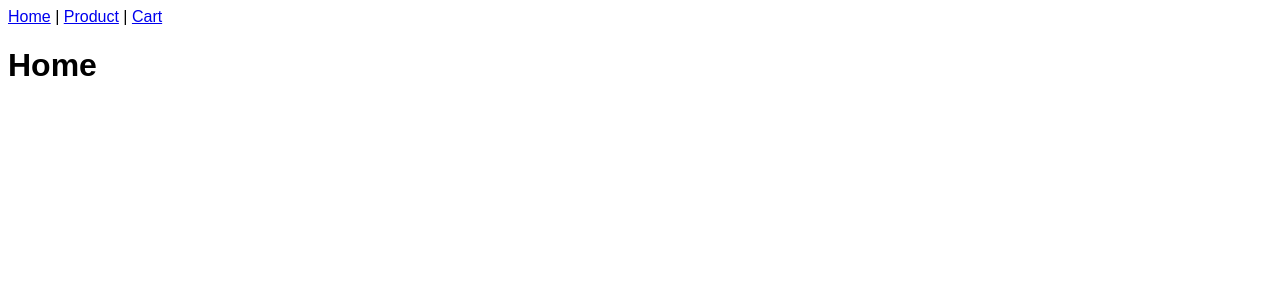
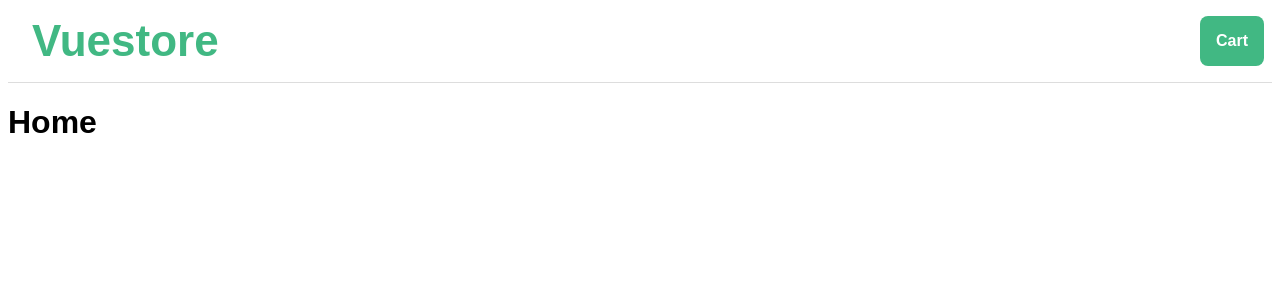
Before and after one commit to lunadiotic/vuecom-client, a Vue app: page / in a window 1280 px wide. Shown: the top 300 px of the page. Built offline with nearby package versions, Linux system fonts and the light colour scheme.

Commit message:
styling navbar

```diff
--- a/src/App.vue
+++ b/src/App.vue
@@ -1,13 +1,19 @@
 <template>
   <div id="app">
-    <div id="nav">
-      <router-link to="/">Home</router-link> |
-      <router-link :to="{ name: 'Product' }">Product</router-link> |
-      <router-link :to="{ name: 'Cart' }">Cart</router-link>
-    </div>
+    <Navbar />
     <router-view/>
   </div>
 </template>
+
+<script>
+import Navbar from './components/Navbar'
+export default {
+  name: 'app',
+  components: {
+    Navbar
+  }
+}
+</script>
 
 <style>
   * {
--- a/src/components/HelloWorld.vue
+++ /dev/null
@@ -1,58 +0,0 @@
-<template>
-  <div class="hello">
-    <h1>{{ msg }}</h1>
-    <p>
-      For a guide and recipes on how to configure / customize this project,<br>
-      check out the
-      <a href="https://cli.vuejs.org" target="_blank" rel="noopener">vue-cli documentation</a>.
-    </p>
-    <h3>Installed CLI Plugins</h3>
-    <ul>
-      <li><a href="https://github.com/vuejs/vue-cli/tree/dev/packages/%40vue/cli-plugin-babel" target="_blank" rel="noopener">babel</a></li>
-      <li><a href="https://github.com/vuejs/vue-cli/tree/dev/packages/%40vue/cli-plugin-eslint" target="_blank" rel="noopener">eslint</a></li>
-    </ul>
-    <h3>Essential Links</h3>
-    <ul>
-      <li><a href="https://vuejs.org" target="_blank" rel="noopener">Core Docs</a></li>
-      <li><a href="https://forum.vuejs.org" target="_blank" rel="noopener">Forum</a></li>
-      <li><a href="https://chat.vuejs.org" target="_blank" rel="noopener">Community Chat</a></li>
-      <li><a href="https://twitter.com/vuejs" target="_blank" rel="noopener">Twitter</a></li>
-      <li><a href="https://news.vuejs.org" target="_blank" rel="noopener">News</a></li>
-    </ul>
-    <h3>Ecosystem</h3>
-    <ul>
-      <li><a href="https://router.vuejs.org" target="_blank" rel="noopener">vue-router</a></li>
-      <li><a href="https://vuex.vuejs.org" target="_blank" rel="noopener">vuex</a></li>
-      <li><a href="https://github.com/vuejs/vue-devtools#vue-devtools" target="_blank" rel="noopener">vue-devtools</a></li>
-      <li><a href="https://vue-loader.vuejs.org" target="_blank" rel="noopener">vue-loader</a></li>
-      <li><a href="https://github.com/vuejs/awesome-vue" target="_blank" rel="noopener">awesome-vue</a></li>
-    </ul>
-  </div>
-</template>
-
-<script>
-export default {
-  name: 'HelloWorld',
-  props: {
-    msg: String
-  }
-}
-</script>
-
-<!-- Add "scoped" attribute to limit CSS to this component only -->
-<style scoped>
-h3 {
-  margin: 40px 0 0;
-}
-ul {
-  list-style-type: none;
-  padding: 0;
-}
-li {
-  display: inline-block;
-  margin: 0 10px;
-}
-a {
-  color: #42b983;
-}
-</style>
--- /dev/null
+++ b/src/components/Navbar.vue
@@ -0,0 +1,45 @@
+<template>
+  <div id="nav-bar">
+      <router-link :to="{ name: 'Product' }" id="products-link">
+          <h1>Vuestore</h1>
+      </router-link>
+      <router-link :to="{ name: 'Cart' }" id="cart-link">
+          <button>Cart</button>
+      </router-link>
+  </div>
+</template>
+
+<script>
+export default {
+    name: 'navbar'
+}
+</script>
+
+<style scoped>
+  #nav-bar {
+    border-bottom: 1px solid #ddd;
+    height: 75px;
+    width: 100%;
+  }
+
+  #products-link {
+    text-align: center;
+    display: block;
+    color: #41B883;
+    font-size: 22px;
+    left: 32px;
+    position: absolute;
+    top: 16px;
+    text-decoration: none;
+  }
+
+  #products-link h1 {
+      margin: 0;
+  }
+
+  #cart-link {
+    position: absolute;
+    right: 16px;
+    top: 16px;
+  }
+</style>
--- a/src/views/product/Index.vue
+++ b/src/views/product/Index.vue
@@ -1,6 +1,5 @@
 <template>
   <div>
-      <h1>Product Page</h1>
       <div id="page-wrap">
         <div class="grid-wrap">
           <div
```
